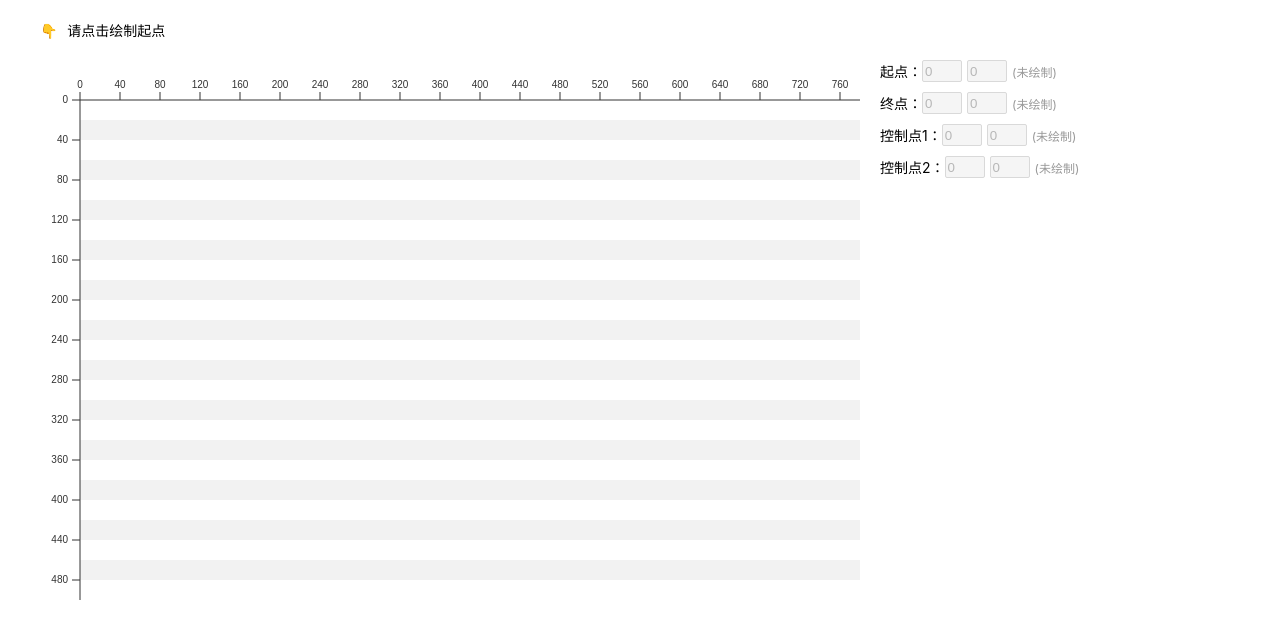
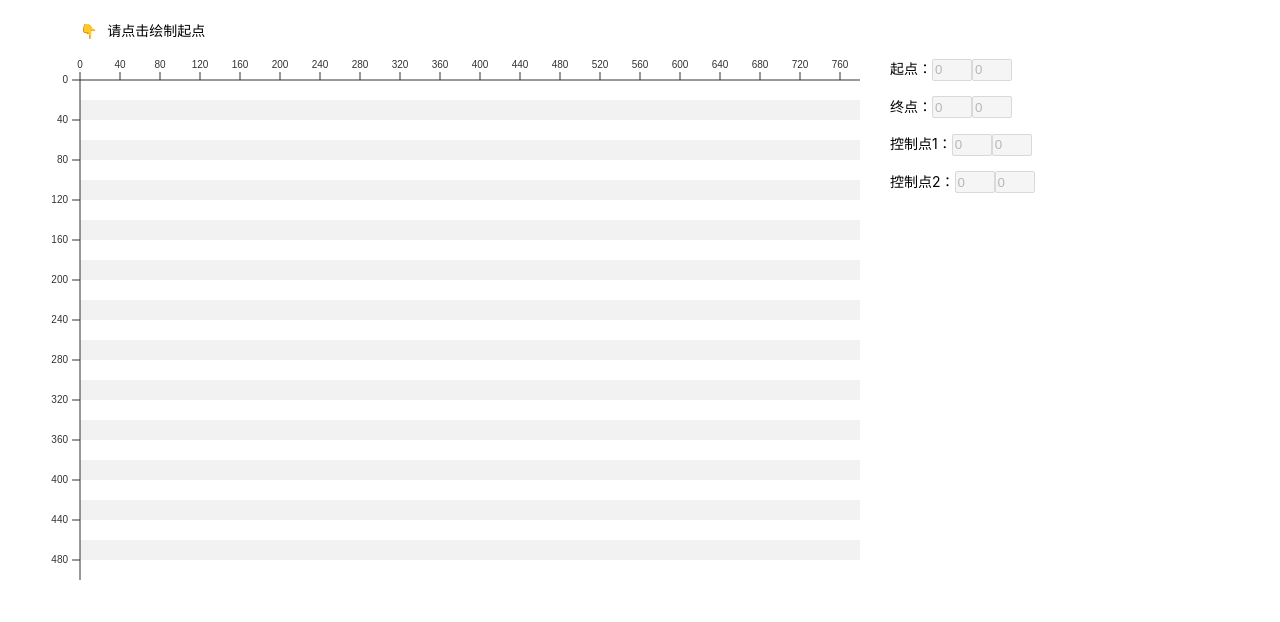
Before and after one commit to vq0599/bezier-helper, a Nuxt app: page / in a window 1280 px wide. Shown: the top 622 px of the page. Built offline with nearby package versions, Linux system fonts and the light colour scheme.

Commit message:
feat: responsive design support

```diff
--- a/components/NumberInput.vue
+++ b/components/NumberInput.vue
@@ -48,7 +48,6 @@ input {
   height: 22px;
   border: 1px solid #d9d9d9;
   border-radius: 2px;
-  margin-right: 5px;
   outline: 0;
   transition: all .2s;
   &:disabled {
--- a/pages/index.vue
+++ b/pages/index.vue
@@ -1,17 +1,16 @@
 <template>
   <div class="page">
-    <div class="tips">
-      <span>👇️&nbsp;&nbsp;{{ tips[step] }}</span>
-    </div>
     <div class="main">
-      <div class="container">
+      <div class="step-tips">
+        <span>👇️&nbsp;&nbsp;{{ tips[step] }}</span>
+      </div>
+      <div class="canvas-container">
         <canvas
           ref="b-canvas"
           :width="width + spacing"
           :height="height + spacing + 20"
-          class="coordinate"
         />
-        <div class="content">
+        <div class="canvas-content">
           <canvas
             ref="c-canvas"
             :width="width"
@@ -29,7 +28,7 @@
           </template>
         </div>
       </div>
-      <div class="form">
+      <div class="control-form">
         <div
           v-for="p in pointerList"
           :key="p.key"
@@ -46,10 +45,6 @@
             :value="$data[p.key].y"
             @input="onInput($event, p.key, 'y')"
           />
-          <span
-            v-if="!p.visible"
-            class="form-item-tip"
-          >(未绘制)</span>
         </div>
       </div>
     </div>
@@ -210,26 +205,19 @@ export default {
 .page {
   max-width: 1200px;
   margin: 20px auto;
-  .main {
-    display: flex;
-    margin-top: 20px;
-  }
 }
-.container {
+
+.canvas-container {
   display: inline-block;
   position: relative;
-  margin-right: 20px;
-  .content {
+  .canvas-content {
     display: flex;
     position: absolute;
     top: 40px;
     left: 40px;
   }
 }
-.canvas {
-  display: flex;
-  position: relative;
-}
+
 .pointer {
   position: absolute;
   border-radius: 50%;
@@ -253,14 +241,50 @@ export default {
   }
 }
 
-.form {
+.control-form {
   &-item {
     display: flex;
-    margin-bottom: 10px;
     align-items: center;
-    &-tip {
-      font-size: 12px;
-      color: #999;
+    input {
+      margin-right: 5px;
+    }
+  }
+}
+
+@media screen and (max-width: 1200px) {
+  .page {
+    display: flex;
+    flex-direction: column;
+    align-items: center;
+    .main {
+      .step-tips,
+      .control-form {
+        margin-left: 40px;
+      }
+    }
+    .control-form {
+      margin-top: 20px;
+      display: flex;
+      justify-content: space-between;
+    }
+  }
+}
+
+@media screen and (min-width: 1200px) {
+  .main {
+    display: flex;
+    flex-wrap: wrap;
+    .step-tips {
+      margin-left: 40px;
+      width: 100%;
+    }
+  }
+
+  .control-form {
+    margin-top: 18px;
+    margin-left: 30px;
+    .form-item:nth-child(n+2) {
+      margin-top: 15px;
     }
   }
 }
```
